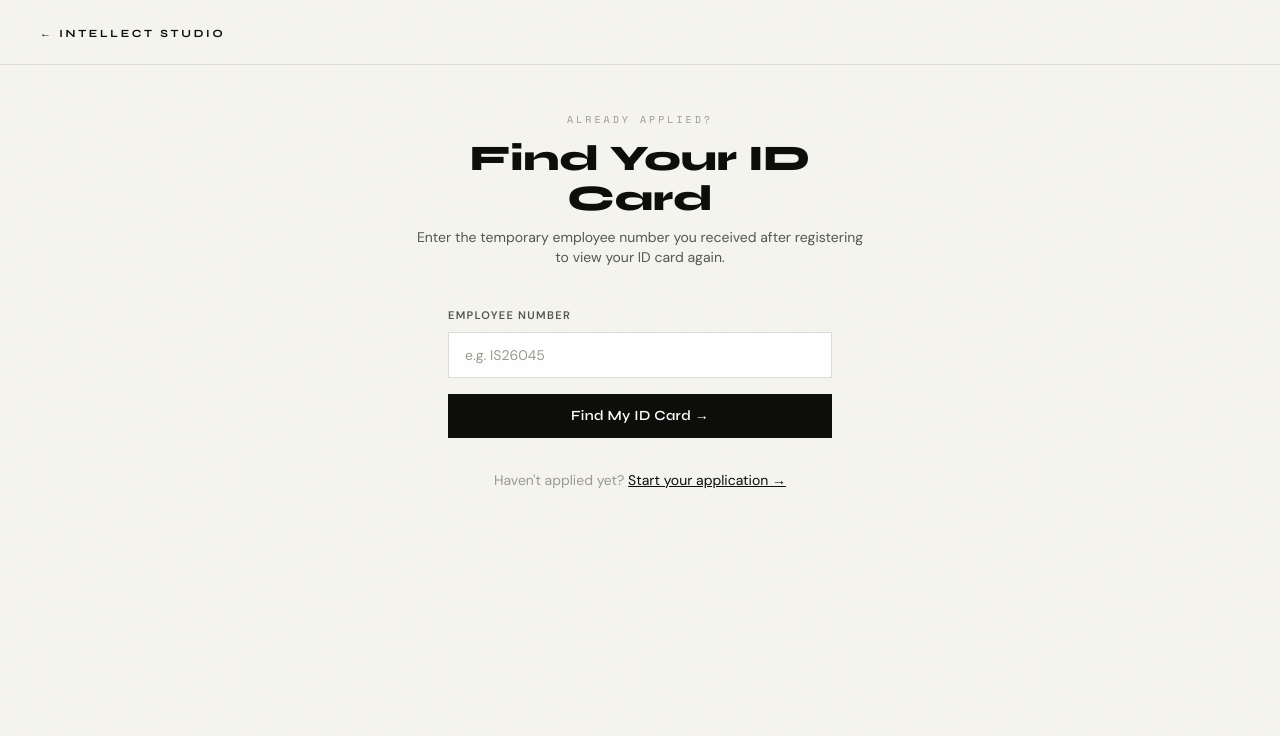
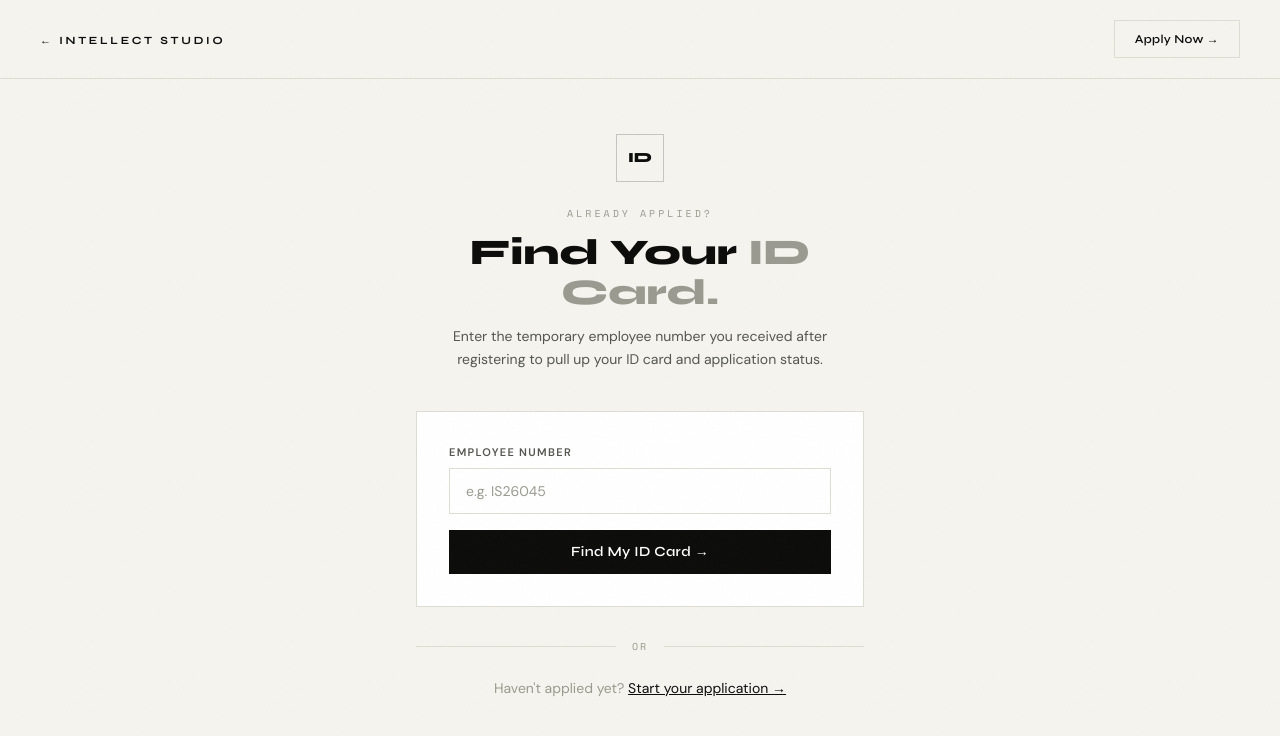
Before and after one commit to prof-sanjay/intellect-studio-registration-form, a Next.js app: page /id-card in a window 1280 px wide. Shown: the top 736 px of the page. Built offline with nearby package versions, Linux system fonts and the light colour scheme.

Commit message:
small changes

```diff
--- a/src/app/id-card/page.tsx
+++ b/src/app/id-card/page.tsx
@@ -1,4 +1,7 @@
+'use client';
+
 import Link from 'next/link';
+import { motion } from 'framer-motion';
 import EmployeeLookup from '@/components/EmployeeLookup';
 
 export default function FindIdCardPage() {
@@ -10,27 +13,51 @@ export default function FindIdCardPage() {
             ← Intellect Studio
           </span>
         </Link>
+        <Link href="/register">
+          <button className="btn-secondary text-xs px-5 py-2.5">Apply Now →</button>
+        </Link>
       </nav>
 
-      <div className="pt-28 pb-24 px-6 md:px-10 flex flex-col items-center">
-        <div className="text-center mb-10 max-w-md">
+      <div className="min-h-screen flex items-center justify-center px-6 md:px-10 pt-24 pb-16">
+        <motion.div
+          initial={{ opacity: 0, y: 20 }}
+          animate={{ opacity: 1, y: 0 }}
+          transition={{ duration: 0.55, ease: [0.22, 1, 0.36, 1] }}
+          className="w-full max-w-md"
+        >
+          <div className="text-center mb-10">
+            <div className="w-12 h-12 border border-ink/20 text-ink flex items-center justify-center mx-auto mb-6 font-syne font-black text-sm">
+              ID
+            </div>
             <p className="font-mono text-[10px] tracking-[0.3em] uppercase text-ink-3 mb-3">
               Already Applied?
             </p>
-          <h1 className="font-syne font-black text-3xl md:text-4xl text-ink">Find Your ID Card</h1>
-          <p className="mt-2 text-sm text-ink-2 font-sans">
-            Enter the temporary employee number you received after registering to view your ID card again.
+            <h1 className="font-syne font-black text-3xl md:text-4xl text-ink leading-tight">
+              Find Your <span className="text-ink-3">ID Card.</span>
+            </h1>
+            <p className="mt-3 text-sm text-ink-2 font-sans leading-relaxed max-w-sm mx-auto">
+              Enter the temporary employee number you received after registering
+              to pull up your ID card and application status.
             </p>
           </div>
 
+          <div className="card p-8">
             <EmployeeLookup />
+          </div>
 
-        <p className="mt-8 text-sm text-ink-3 font-sans">
+          <div className="mt-8 flex items-center gap-4">
+            <div className="h-px flex-1 bg-border" />
+            <p className="font-mono text-[10px] tracking-[0.2em] uppercase text-ink-3 shrink-0">Or</p>
+            <div className="h-px flex-1 bg-border" />
+          </div>
+
+          <p className="mt-6 text-center text-sm text-ink-3 font-sans">
             Haven&apos;t applied yet?{' '}
-          <Link href="/register" className="text-ink underline hover:text-ink-2">
+            <Link href="/register" className="text-ink underline hover:text-ink-2 transition-colors">
               Start your application →
             </Link>
           </p>
+        </motion.div>
       </div>
     </main>
   );
--- a/src/components/EmployeeLookup.tsx
+++ b/src/components/EmployeeLookup.tsx
@@ -35,7 +35,7 @@ export default function EmployeeLookup() {
   };
 
   return (
-    <form onSubmit={handleSubmit} className="w-full max-w-sm">
+    <form onSubmit={handleSubmit} className="w-full">
       <label className="label-upper">Employee Number</label>
       <input
         value={empNo}
```
Also changed, not shown: 1 other file (tests, documents, lock files or other folders). Lines whose indentation alone changed are shown as unchanged.
